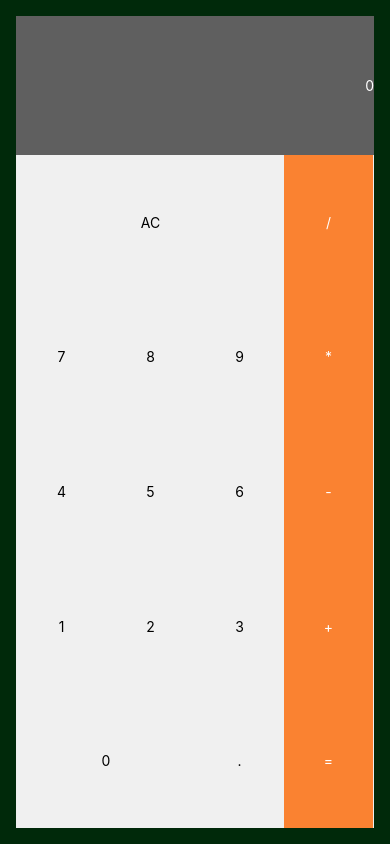
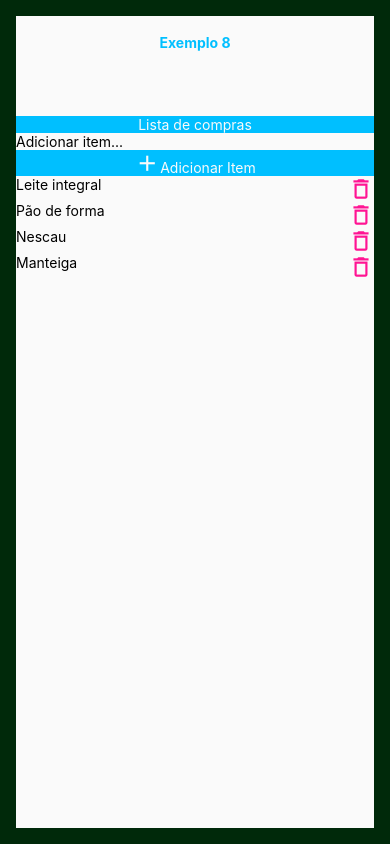
Before and after one commit to ewertonjsilva/des225b-expo-1sem2026, a React Native app: screen / in a window 390 px wide. Built offline with nearby package versions, Linux system fonts and the light colour scheme; what react-native-responsive-fontsize would draw is missing.

Commit message:
aula 19-05

```diff
--- a/App.js
+++ b/App.js
@@ -8,6 +8,7 @@ import Exemplo04 from './src/exemplos/ex04';
 import Exemplo05 from './src/exemplos/ex05';
 import Exemplo06 from './src/exemplos/ex06';
 import Exemplo07 from './src/exemplos/ex07';
+import Exemplo08 from './src/exemplos/ex08';
 
 import Atividade01 from './src/atividades/atv01';
 import Atividade02 from './src/atividades/atv02';
@@ -23,7 +24,7 @@ import RevAtv04 from './src/revisao/rev-atv-04';
 export default function App() {
   return (
     <View style={styles.container}>
-      <Exemplo07 />
+      <Exemplo08 />
       <StatusBar style="auto" />
     </View>
   );
--- a/package.json
+++ b/package.json
@@ -15,7 +15,8 @@
     "react-dom": "19.1.0",
     "react-native": "0.81.5",
     "react-native-responsive-fontsize": "^0.5.1",
-    "react-native-web": "^0.21.0"
+    "react-native-web": "^0.21.0",
+    "uuid": "^14.0.0"
   },
   "private": true
 }
--- a/src/exemplos/ex08/index.js
+++ b/src/exemplos/ex08/index.js
@@ -1,6 +1,7 @@
 import { useState } from 'react';
 import { View, Text, FlatList, Alert, Platform } from 'react-native';
-import uuid from 'react-native-uuid';
+// import uuid from 'react-native-uuid';
+import { v4 as uuidv4 } from "uuid";
 
 import ItemLista from './itemLista';
 import AddItem from './addItem';
@@ -10,10 +11,10 @@ import styles from './styles';
 export default function Exemplo8() {
 
     const [items, setItems] = useState([
-        { id: uuid.v4(), text: 'Leite integral' },
-        { id: uuid.v4(), text: 'Pão de forma' },
-        { id: uuid.v4(), text: 'Nescau' },
-        { id: uuid.v4(), text: 'Manteiga' },
+        { id: uuidv4(), text: 'Leite integral' },
+        { id: uuidv4(), text: 'Pão de forma' },
+        { id: uuidv4(), text: 'Nescau' },
+        { id: uuidv4(), text: 'Manteiga' },
     ]); // [] array ou lista de itens
 
     function deleteItem(id) {
@@ -24,12 +25,12 @@ export default function Exemplo8() {
 
     function addItems(text) {
         if (text === '') {
-            Platform === 'web'
+            Platform.OS === 'web'
                 ? alert('O valor do item não pode ser vazio')
                 : Alert.alert('Erro', 'O valor do item não pode ser vazio', [{ text: "OK" }]);
         } else {
             setItems(prevItems => {
-                return [{ id: uuid.v4(), text }, ...prevItems];
+                return [{ id: uuidv4(), text }, ...prevItems];
             });
         }
     }
```
Also changed, not shown: 1 other file (tests, documents, lock files or other folders).
